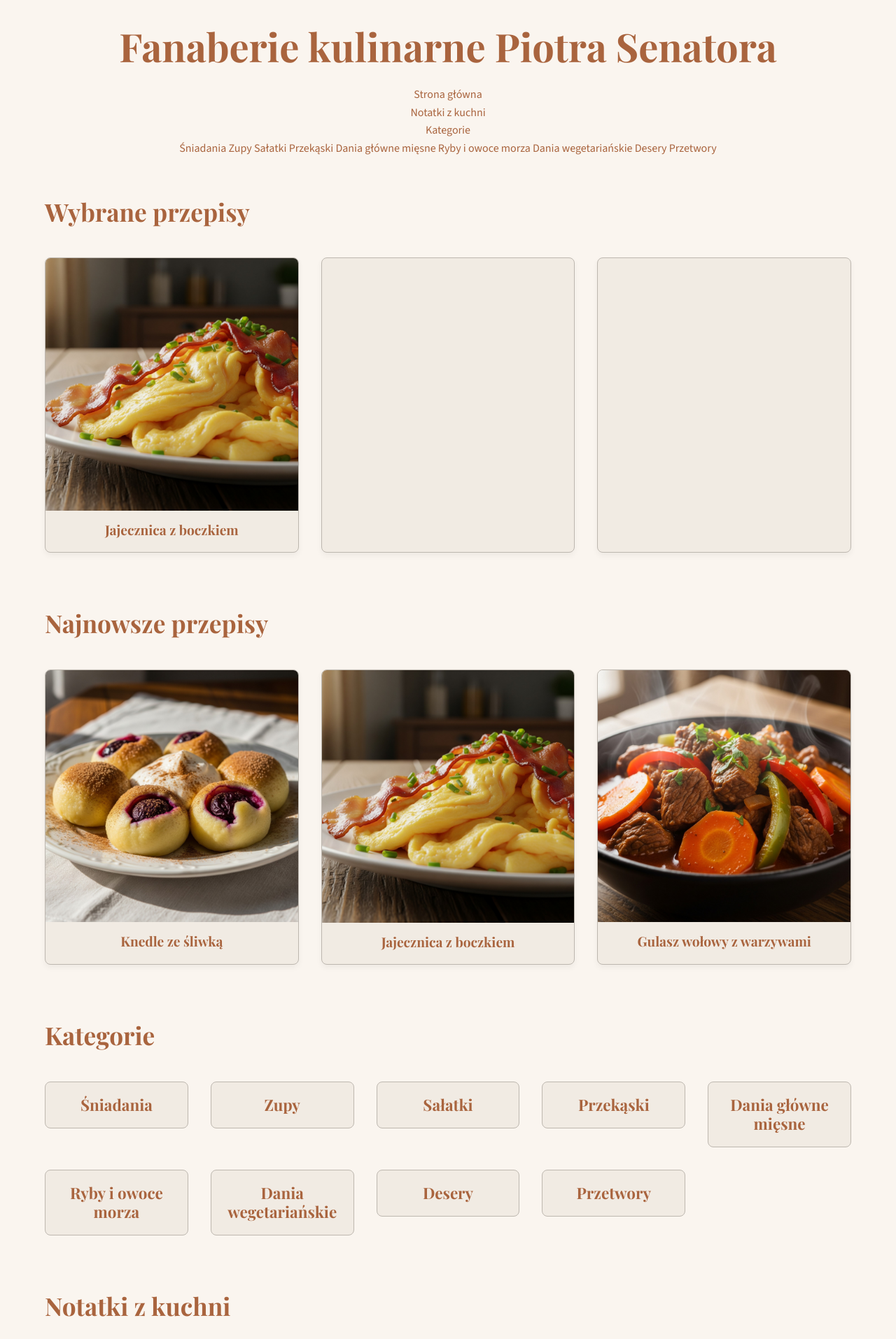
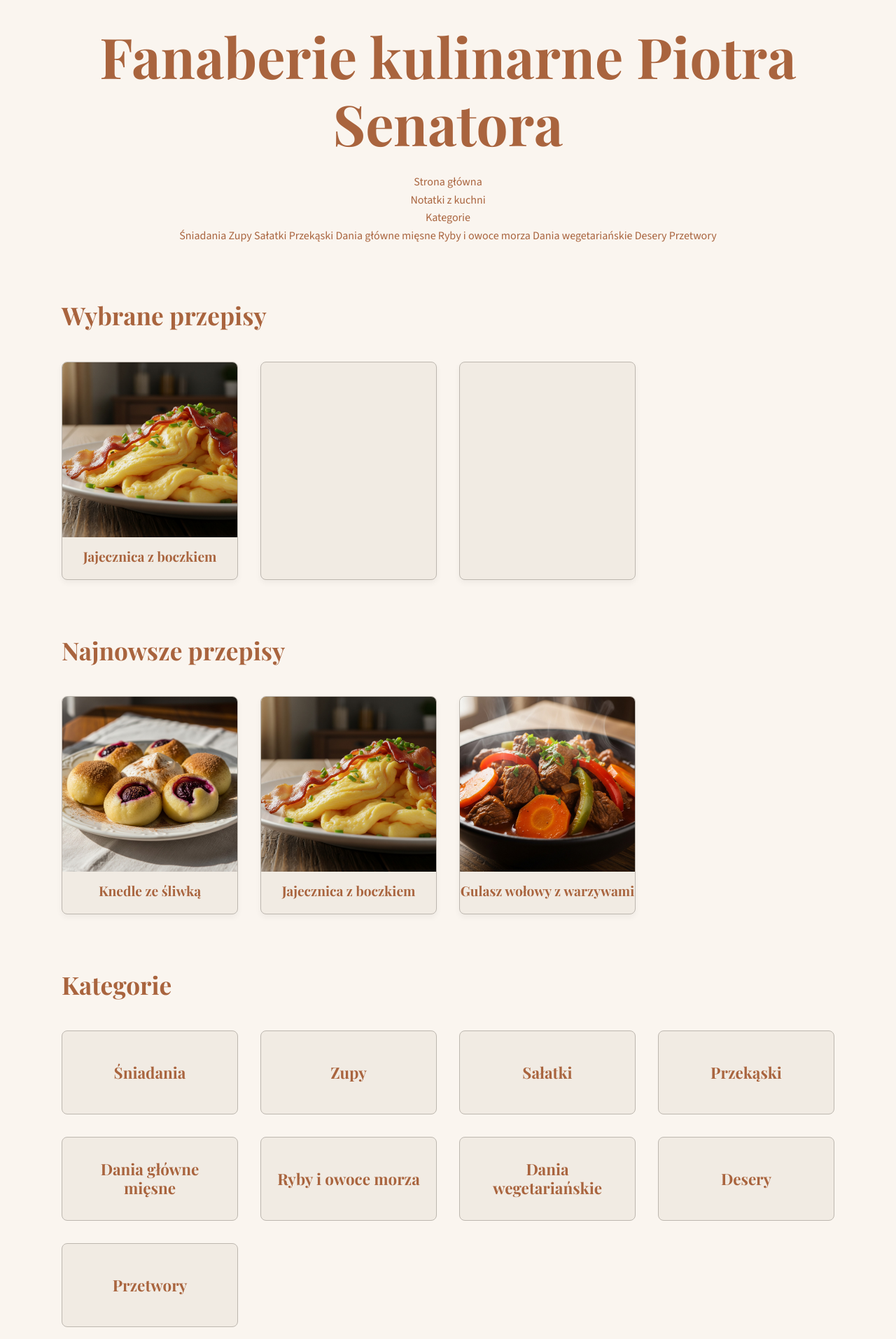
Before and after one commit to piotrsenator/kuchnia, a Jekyll site: the page built from index.html, in a window 1280 px wide. Shown: the top 1914 px of the page at 70% size. Built offline with Jekyll 4.4.1, drawn with Linux system fonts in a browser that asks for light colours.

Commit message:
Update style.css

```diff
--- a/assets/css/style.css
+++ b/assets/css/style.css
@@ -29,8 +29,18 @@
 
 /* --- 1. Typografia --- */
 
+h1, h2, h3, h4, h5, h6,
+.site-title,
+.site-subtitle,
+.recipe-card-title,
+.category-card-title,
+.recipe-title,
+.recipe-description,
+.note-title { /* Dodano wszystkie elementy, które mają używać Playfair Display */
+    font-family: 'Playfair Display', serif; /* Nagłówki i tytuły */
+}
+
 h1, h2, h3, h4, h5, h6 {
-    font-family: 'Playfair Display', serif; /* Nagłówki */
     font-weight: 700; /* Domyślna waga dla nagłówków */
     color: #A9643E; /* Kolor akcentu - dla nagłówków */
     margin-bottom: 0.8em;
@@ -76,16 +86,14 @@
 }
 
 .site-title {
-    font-family: 'Playfair Display', serif; /* Tytuł strony */
-    font-weight: 700; /* Bold */
+    font-weight: 700; /* Bold dla tytułu strony */
     color: #A9643E; /* Kolor akcentu */
     font-size: 3.5rem; /* Domyślny rozmiar (dla desktopu lub większego mobile) */
     margin-bottom: 0.5rem;
 }
 
 .site-subtitle {
-    font-family: 'Playfair Display', serif; /* Podtytuł strony */
-    font-weight: 400; /* Regular */
+    font-weight: 400; /* Regular dla podtytułu strony */
     color: #2E2E2E; /* Kolor tekstu głównego */
     font-size: 1.3rem;
     font-style: italic;
@@ -209,8 +217,7 @@
 }
 
 .recipe-card-title {
-    font-family: 'Playfair Display', serif;
-    font-weight: 700;
+    font-weight: 700; /* Bold dla tytułu przepisu */
     font-size: 1.2rem; /* Zmniejszono rozmiar fontu tytułu przepisu */
     margin-bottom: 0.5rem;
     color: #A9643E; /* Kolor akcentu */
@@ -234,6 +241,12 @@
     text-align: center;
     transition: background-color 0.3s ease;
     border: 1px solid #BDB7AF; /* Kolor dla elementów drugorzędnych */
+
+    min-height: 120px; /* Dodano stałą minimalną wysokość dla spójności */
+    display: flex; /* Użyjemy flexboxa, aby wyśrodkować zawartość w pionie */
+    flex-direction: column;
+    justify-content: center; /* Wyśrodkuj zawartość pionowo */
+    align-items: center; /* Wyśrodkuj zawartość poziomo */
 }
 
 .category-card:hover {
@@ -241,8 +254,7 @@
 }
 
 .category-card-title {
-    font-family: 'Playfair Display', serif;
-    font-weight: 700;
+    font-weight: 700; /* Bold dla tytułu kategorii */
     font-size: 1.4rem; /* Zmniejszono rozmiar fontu tytułu kategorii */
     color: #A9643E; /* Kolor akcentu */
     margin: 0;
@@ -264,8 +276,7 @@
 }
 
 .notes-section .note-entry h3 {
-    font-family: 'Playfair Display', serif;
-    font-weight: 700;
+    font-weight: 700; /* Bold dla nagłówka notatki */
     font-size: 1.6rem;
     color: #A9643E; /* Kolor akcentu */
     margin-bottom: 0.5rem;
@@ -293,6 +304,242 @@
 }
 
 .recipe-title {
-    font-family: 'Playfair Display', serif;
-    font-weight: 700;
+    font-weight: 700; /* Bold dla tytułu przepisu na stronie */
     font-size: 3rem;
+    margin-bottom: 1rem;
+}
+
+.recipe-description {
+    font-weight: 400; /* Regular dla opisu przepisu */
+    font-size: 1.2rem;
+    font-style: italic;
+    color: #2E2E2E; /* Kolor tekstu głównego */
+    margin-bottom: 2rem;
+}
+
+.recipe-content-wrapper {
+    display: grid;
+    gap: 2rem;
+    grid-template-columns: 1fr; /* Domyślnie jedna kolumna dla mobile */
+}
+
+@media (min-width: 768px) { /* Tablet i desktop */
+    .recipe-content-wrapper {
+        grid-template-columns: 1fr 2fr; /* Obraz po lewej, tekst po prawej na desktop */
+    }
+}
+
+.recipe-main-info {
+    display: flex;
+    flex-direction: column;
+    align-items: center; /* Wyśrodkowanie w pionie dla mobile */
+}
+
+@media (min-width: 768px) {
+    .recipe-main-info {
+        align-items: flex-start; /* Dopasowanie do lewej na desktop */
+    }
+}
+
+.recipe-main-image {
+    width: 100%;
+    max-width: 400px; /* Ogranicz szerokość obrazu dla spójności */
+    height: auto;
+    border-radius: 8px;
+    margin-bottom: 1.5rem;
+    /* Proporcje 4:3 w CSS dla obrazów przepisów */
+    aspect-ratio: 4 / 3;
+    object-fit: cover;
+}
+
+.recipe-details {
+    width: 100%;
+    padding: 1rem;
+    background-color: #F1EBE3; /* Kolor tła dla elementów wyróżnionych */
+    border-radius: 8px;
+    border: 1px solid #BDB7AF; /* Kolor dla elementów drugorzędnych */
+}
+
+.recipe-details p {
+    margin-bottom: 0.5rem;
+    font-family: 'Source Sans 3', sans-serif;
+    color: #2E2E2E; /* Kolor tekstu głównego */
+}
+.recipe-details strong {
+    color: #A9643E; /* Kolor akcentu */
+}
+
+.recipe-ingredients,
+.recipe-preparation {
+    padding: 1.5rem 0;
+}
+
+/* Strona pojedynczej notatki */
+.note-single {
+    max-width: 800px;
+    margin: 2rem auto;
+    padding: 1.5rem;
+    background-color: #F1EBE3; /* Kolor tła dla elementów wyróżnionych */
+    border-radius: 8px;
+    box-shadow: 0 4px 12px rgba(0, 0, 0, 0.08);
+}
+
+.note-header {
+    text-align: center;
+    margin-bottom: 1.5rem;
+}
+
+.note-title {
+    font-weight: 700; /* Bold dla tytułu notatki */
+    font-size: 2.5rem;
+    margin-bottom: 0.5rem;
+}
+
+.note-date {
+    font-family: 'Source Sans 3', sans-serif;
+    color: #2E2E2E; /* Kolor tekstu głównego */
+    font-size: 0.9rem;
+    margin-bottom: 1.5rem;
+}
+
+.note-content img {
+    max-width: 100%;
+    height: auto;
+    display: block;
+    margin: 1.5rem auto;
+    border-radius: 8px;
+    aspect-ratio: 4 / 3;
+    object-fit: cover;
+}
+
+.note-content h2, .note-content h3, .note-content h4 {
+    font-weight: 700; /* Bold dla nagłówków w notatce */
+    color: #A9643E; /* Kolor akcentu */
+    margin-top: 1.5rem;
+    margin-bottom: 0.8rem;
+}
+
+.note-content p {
+    margin-bottom: 1rem;
+    color: #2E2E2E; /* Kolor tekstu głównego */
+}
+
+.note-content ul, .note-content ol {
+    margin-left: 1.5rem;
+    margin-bottom: 1rem;
+}
+
+.note-content blockquote {
+    border-left: 4px solid #A9643E; /* Kolor akcentu */
+    padding-left: 1rem;
+    margin: 1.5rem 0;
+    font-style: italic;
+    color: #2E2E2E; /* Kolor tekstu głównego */
+}
+
+.back-to-categories-link,
+.back-to-home-notes-link {
+    display: inline-block;
+    margin-top: 2rem;
+    font-family: 'Source Sans 3', sans-serif;
+    font-size: 0.9rem;
+    color: #A9643E; /* Kolor akcentu */
+}
+
+/* --- 5. Media Queries (Responsywność) --- */
+
+/* Mobilne i małe tablety */
+@media (max-width: 767px) {
+    .site-title {
+        font-size: 2.5rem; /* Mniejszy rozmiar na małych ekranach */
+    }
+    .site-subtitle {
+        font-size: 1.1rem; /* Mniejszy podtytuł */
+    }
+    .content {
+        padding: 1rem; /* Mniejszy padding na mobilnych */
+    }
+    /* Wszystkie siatki będą miały 1 kolumnę na bardzo małych ekranach domyślnie, dzięki auto-fit */
+}
+
+/* Tablet (breakpoint: >= 768px) */
+@media (min-width: 768px) {
+    .site-title {
+        font-size: 4rem;
+    }
+    .site-subtitle {
+        font-size: 1.5rem;
+    }
+    .content {
+        padding: 2rem;
+    }
+    .featured-recipes-grid,
+    .latest-recipes-grid,
+    .recipes-grid {
+        grid-template-columns: repeat(3, 1fr); /* 3 kolumny na tabletach */
+    }
+    .categories-grid {
+        grid-template-columns: repeat(3, 1fr); /* 3 kolumny na tabletach */
+    }
+    .recipe-single {
+        padding: 2rem;
+    }
+    .note-single {
+        padding: 2rem;
+    }
+}
+
+/* Desktop (breakpoint: >= 1024px) */
+@media (min-width: 1024px) {
+    .site-title {
+        font-size: 5rem;
+    }
+    .site-subtitle {
+        font-size: 1.7rem;
+    }
+    .content {
+        padding: 3rem;
+    }
+    .featured-recipes-grid,
+    .latest-recipes-grid,
+    .recipes-grid {
+        grid-template-columns: repeat(4, 1fr); /* Zmieniono na 4 kolumny na desktopie */
+    }
+    .categories-grid {
+        grid-template-columns: repeat(4, 1fr); /* Zmieniono na 4 kolumny na desktopie */
+    }
+}
+
+/* --- Strona błędu 404 --- */
+.error-404-page {
+    text-align: center;
+    padding: 3rem 1.5rem;
+    max-width: 700px;
+    margin: 2rem auto;
+    background-color: #F1EBE3; /* Kolor tła dla elementów wyróżnionych */
+    border-radius: 8px;
+    box-shadow: 0 4px 12px rgba(0, 0, 0, 0.08);
+}
+
+.error-title {
+    color: #A9643E; /* Kolor akcentu - dla tytułu błędu */
+    font-size: 3rem;
+    margin-bottom: 1rem;
+}
+
+.error-message,
+.error-suggestion {
+    font-size: 1.1rem;
+    margin-bottom: 1.5rem;
+    color: #2E2E2E; /* Kolor tekstu głównego */
+}
+
+.error-image {
+    max-width: 100%;
+    width: 400px;
+    height: auto;
+    display: block;
+    margin: 2rem auto 0 auto;
+    border-radius: 8px;
+    box-shadow: 0 2px 5px rgba(0, 0, 0, 0.1);
+}
```
